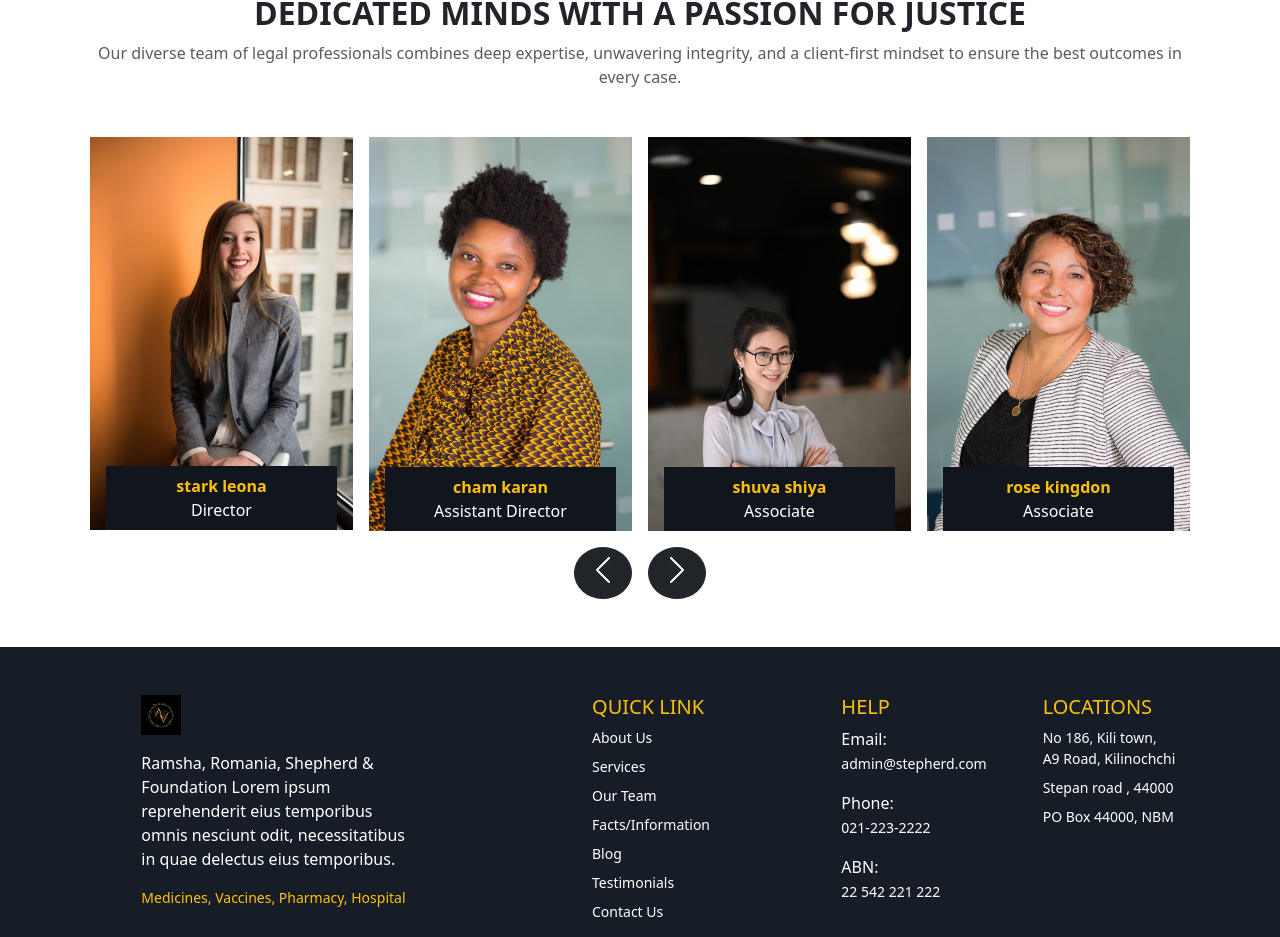
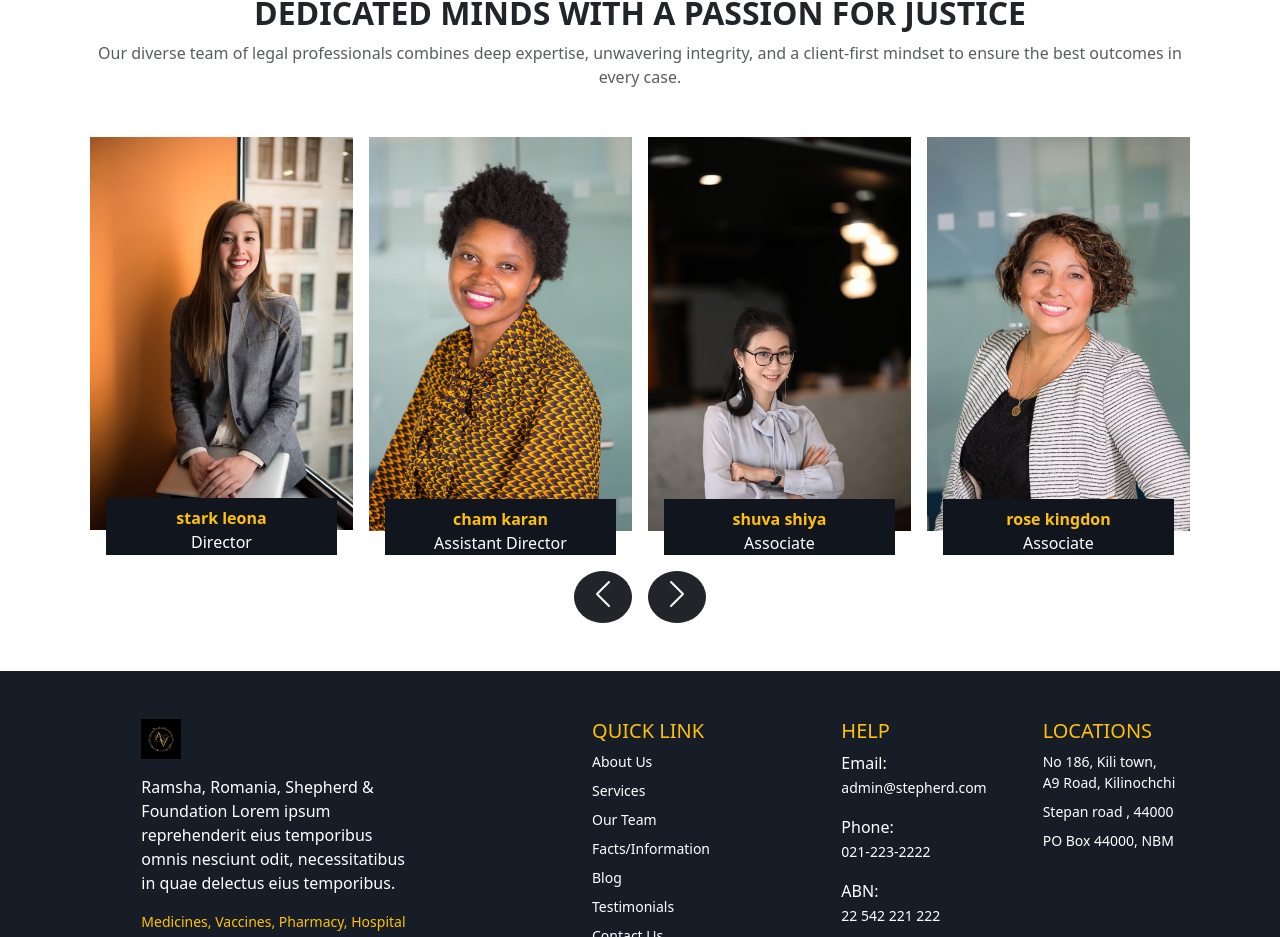
Before and after one commit to Abishan1127/Frontend_Task, a React (Vite) app: page / in a window 1280 px wide. Shown: the part 2379-3316 px from the top of the page. Built offline with nearby package versions, Linux system fonts and the light colour scheme.

Commit message:
updates on team

```diff
--- a/src/components/Team.jsx
+++ b/src/components/Team.jsx
@@ -1,74 +1,3 @@
-// import React, { useRef } from 'react';
-// import team1 from '../assets/images/team1.jpg';
-// import team2 from '../assets/images/team2.jpg';
-// import team3 from '../assets/images/team3.jpg';
-// import team4 from '../assets/images/team4.jpg';
-// import team5 from '../assets/images/team5.jpg';
-// import team6 from '../assets/images/team6.jpg';
-// import team7 from '../assets/images/team7.jpg';
-// import team8 from '../assets/images/team8.jpg';
-
-// const teamMembers = [
-//   { name: 'stark leona', title: 'Director', img: team1 },
-//   { name: 'cham karan', title: 'Assistant Director', img: team2 },
-//   { name: 'shuva shiya', title: 'Associate', img: team3 },
-//   { name: 'rose kingdon', title: 'Associate', img: team4 },
-//   { name: 'John Carter', title: 'Associate', img: team5 },
-//   { name: 'Emily Stone', title: 'Senior Associate', img: team6 },
-//   { name: 'Michael Wang', title: 'Associate', img: team7 },
-//   { name: 'Sarah Lee', title: 'Legal Assistant', img: team8 },
-// ];
-
-// export default function TeamSection() {
-//   const scrollRef = useRef(null);
-
-//   const scrollLeft = () => {
-//     scrollRef.current.scrollBy({ left: -300, behavior: 'smooth' });
-//   };
-
-//   const scrollRight = () => {
-//     scrollRef.current.scrollBy({ left: 300, behavior: 'smooth' });
-//   };
-
-//   return (
-//     <div className="container my-5">
-//       <div className="text-center mb-5">
-//         <h6 className="text-warning fw-semibold">MEET OUR LEGAL TEAM</h6>
-//         <h2 className="fw-bold">DEDICATED MINDS WITH A PASSION FOR JUSTICE</h2>
-//         <p className="text-muted">
-//           Our diverse team of legal professionals combines deep expertise, unwavering integrity, and a client-first mindset to ensure the best outcomes in every case.
-//         </p>
-//       </div>
-
-//       {/* Scrollable Row */}
-//       <div className="position-relative">
-//         <div className="d-flex overflow-auto" ref={scrollRef} style={{ scrollBehavior: 'smooth' }}>
-//           {teamMembers.map((member, idx) => (
-//             <div className="flex-shrink-0 px-2" style={{ width: '25%' }} key={idx}>
-//               <div className="text-center">
-//                 <img src={member.img} className="img-fluid " alt={member.name} />
-//                 <div className="bg-dark text-white ">
-//                   <div className="fw-bold text-warning">{member.name}</div>
-//                   <div>{member.title}</div>
-//                 </div>
-//               </div>
-//             </div>
-//           ))}
-//         </div>
-
-//         {/* Arrows */}
-//         <div className="d-flex justify-content-center gap-3 mt-3">
-//           <button className="btn btn-dark rounded-circle" onClick={scrollLeft}>
-//             <span className="carousel-control-prev-icon" />
-//           </button>
-//           <button className="btn btn-dark rounded-circle" onClick={scrollRight}>
-//             <span className="carousel-control-next-icon" />
-//           </button>
-//         </div>
-//       </div>
-//     </div>
-//   );
-// }
 import React, { useRef } from 'react';
 import team1 from '../assets/images/team1.jpg';
 import team2 from '../assets/images/team2.jpg';
@@ -113,17 +42,30 @@ export default function TeamSection() {
 
       {/* Scrollable Row */}
       <div className="position-relative">
-        <div className="d-flex overflow-auto" ref={scrollRef} style={{ scrollBehavior: 'smooth' }}>
+        <div
+          className="d-flex flex-row overflow-auto"
+          ref={scrollRef}
+          style={{ scrollBehavior: 'smooth', WebkitOverflowScrolling: 'touch' }}
+        >
           {teamMembers.map((member, idx) => (
-            <div className="flex-shrink-0 px-2" style={{ width: '25%' }} key={idx}>
-              <div className="position-relative">
+            <div
+              className="flex-shrink-0 px-2 col-12 col-sm-6 col-md-4 col-lg-3"
+              style={{ maxWidth: '100%' }}
+              key={idx}
+            >
+              <div className="position-relative mb-4">
                 <img src={member.img} className="img-fluid w-100" alt={member.name} />
                 <div
-                  className="position-absolute bottom-0 start-0 end-0 text-white  py-2 px-3 mx-3 mt-5"
-                  style={{ backgroundColor: '#11161E' }}
+                  className="position-absolute start-0 end-0 text-white text-center py-2 px-3 mx-3"
+                  style={{
+                    top: '100%',
+                    transform: 'translateY(-50%)',
+                    backgroundColor: '#11161E',
+                    zIndex: 2,
+                  }}
                 >
-                  <div className="fw-bold text-warning text-center">{member.name}</div>
-                  <div className="text-center">{member.title}</div>
+                  <div className="fw-bold text-warning">{member.name}</div>
+                  <div>{member.title}</div>
                 </div>
               </div>
             </div>
```
